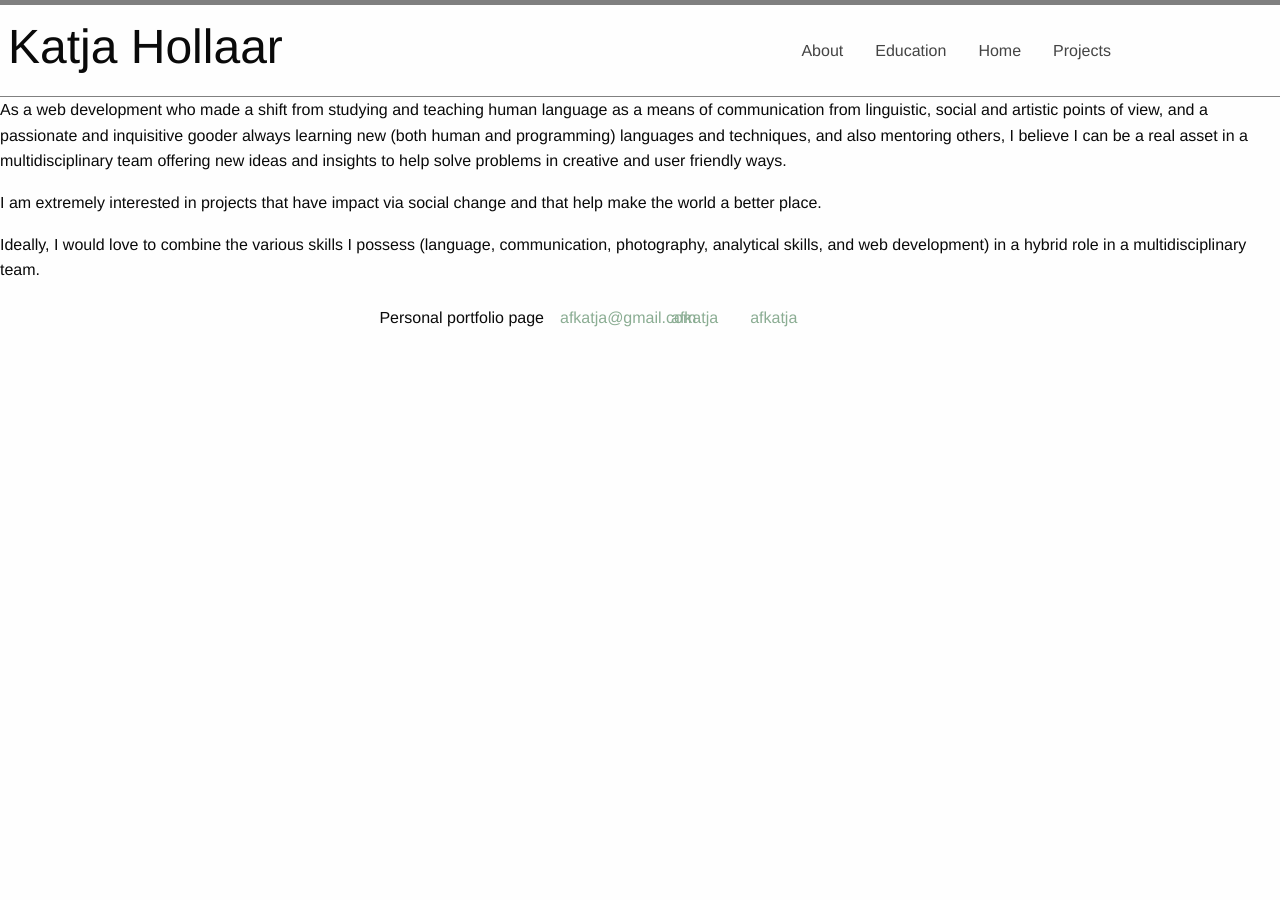
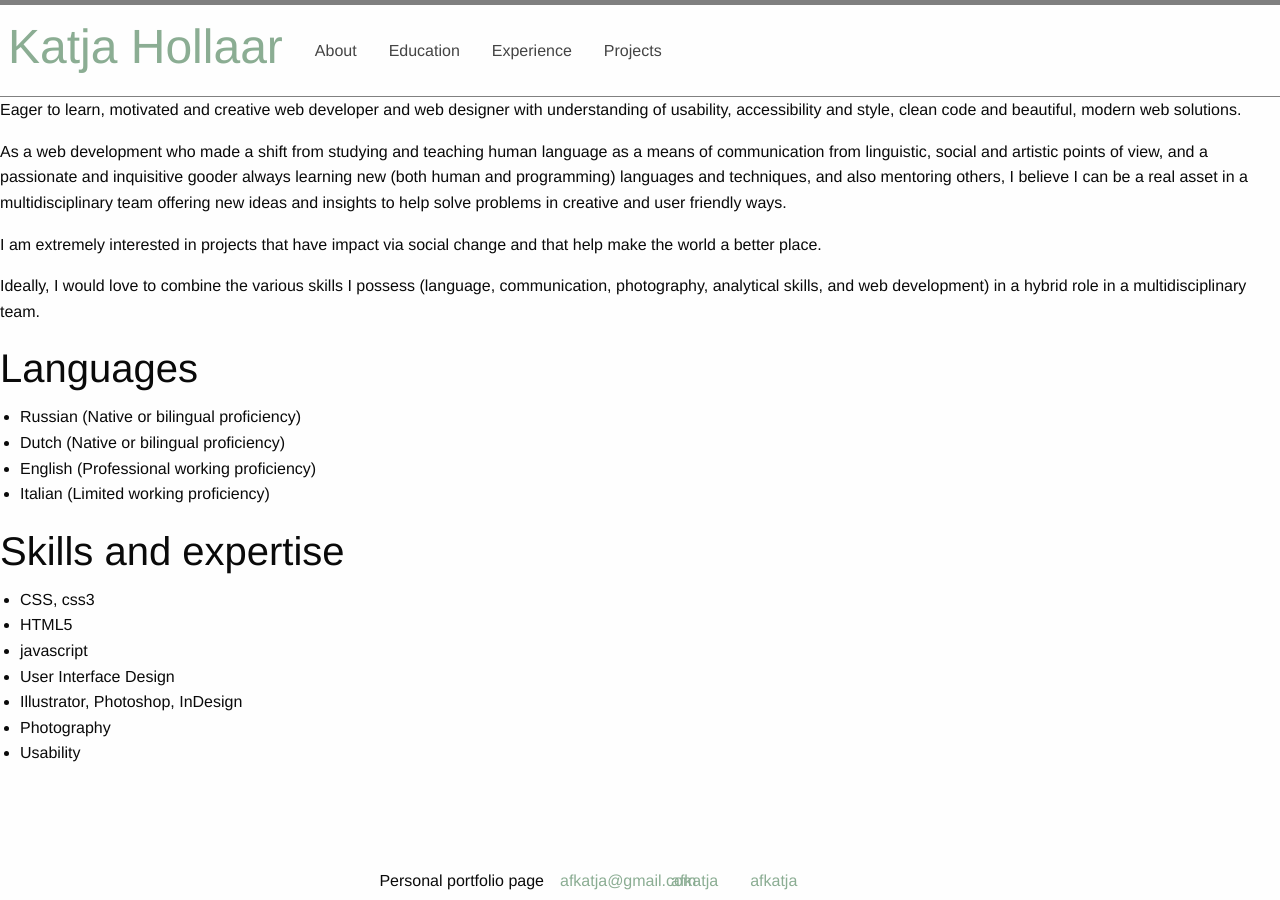
Before and after one commit to afkatja/afkatja.github.io, a Jekyll site: the page built from _pages/index.md, in a window 1280 px wide. Built offline with Jekyll 4.4.1, drawn with Linux system fonts in a browser that asks for light colours.

Commit message:
Editing content, added pages

```diff
--- a/_includes/header.html
+++ b/_includes/header.html
@@ -1,5 +1,5 @@
 <header class="site-header top-bar">
-  <h1 class="top-bar-title">{{ site.title }}</h1>
+  <a href="/"><h1 class="top-bar-title">{{ site.title }}</h1></a>
   <nav class="site-nav top-bar-right">
     <ul class="vertical medium-horizontal menu">
       {% for page in site.pages %}
--- a/_layouts/home.html
+++ b/_layouts/home.html
@@ -7,9 +7,9 @@
 
     {% include header.html %}
 
-
-        {{ content }}
-
+    <main class="page-content">
+      {{ content }}
+    </main>
 
     {% include footer.html %}
 
--- a/_pages/index.md
+++ b/_pages/index.md
@@ -1,11 +1,27 @@
 ---
 layout: home
-title: Home
 permalink: /
 ---
+
+Eager to learn, motivated and creative web developer and web designer with understanding of usability, accessibility and style, clean code and beautiful, modern web solutions.
 
 As a web development who made a shift from studying and teaching human language as a means of communication from linguistic, social and artistic points of view, and a passionate and inquisitive gooder always learning new (both human and programming) languages and techniques, and also mentoring others, I believe I can be a real asset in a multidisciplinary team offering new ideas and insights to help solve problems in creative and user friendly ways.
 
 I am extremely interested in projects that have impact via social change and that help make the world a better place.
 
 Ideally, I would love to combine the various skills I possess (language, communication, photography, analytical skills, and web development) in a hybrid role in a multidisciplinary team.
+
+## Languages
+* Russian (Native or bilingual proficiency)
+* Dutch (Native or bilingual proficiency)
+* English (Professional working proficiency)
+* Italian (Limited working proficiency)
+
+## Skills and expertise
+* CSS, css3
+* HTML5
+* javascript
+* User Interface Design
+* Illustrator, Photoshop, InDesign
+* Photography
+* Usability
--- a/scss/base.scss
+++ b/scss/base.scss
@@ -9,6 +9,7 @@ body {
 .site-header {
     border-top: 5px solid grey;
     border-bottom: 1px solid grey;
+    flex: 0 0 auto;
     display: flex;
     flex-wrap: wrap;
     // Positioning context for the mobile navigation icon
```
Also changed, not shown: _pages/about.md (+0 -1 lines), _pages/experience.md (added, +32 -0 lines), css/app.css.
